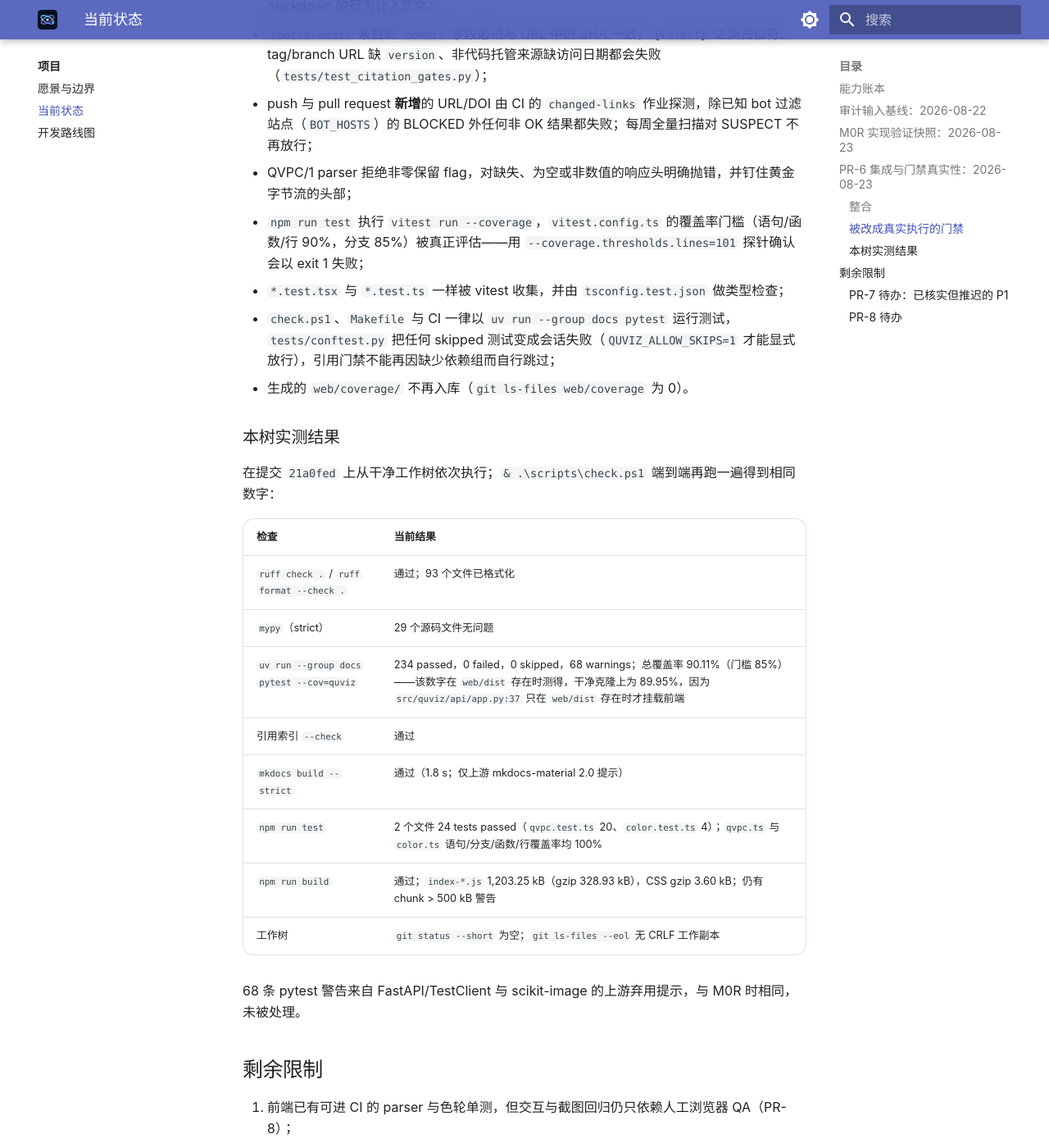
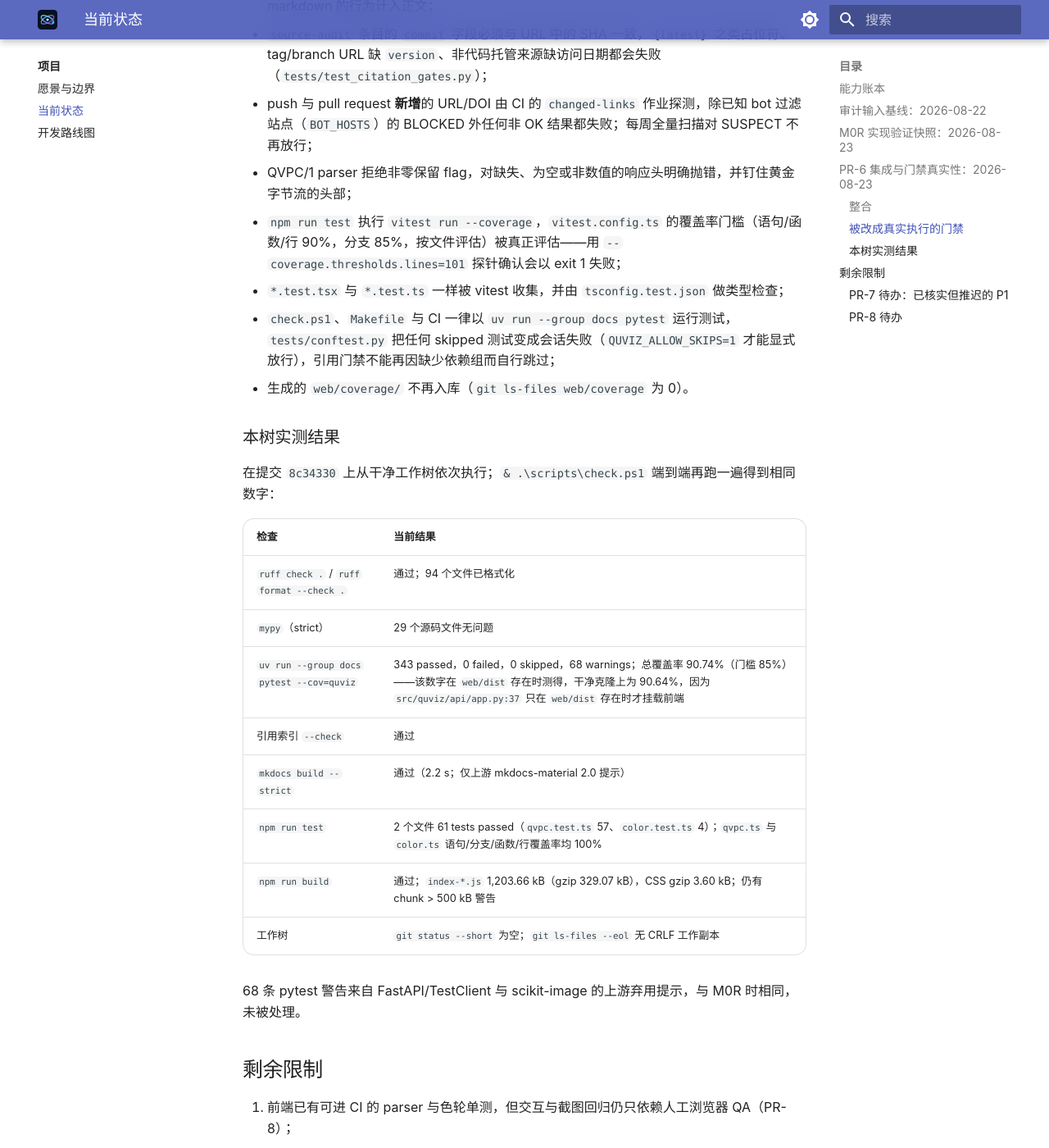
Before and after one commit to longwarriors/Atmoic-quantum-visualization, an MkDocs documentation site: the page built from docs/project/status.md, in a window 1280 px wide and 1400 px high, scrolled down 3228 px. Shown: the whole window at 82% size. Built offline with MkDocs 1.6.1 and Material for MkDocs 9.7.7, drawn with Linux system fonts in a browser that asks for light colours; some of the changed text lies outside the part shown.

Commit message:
docs: refresh PR-6 measured numbers

```diff
--- a/docs/project/status.md
+++ b/docs/project/status.md
@@ -17,7 +17,7 @@
 | $sp^3$ 系数与四面体方向 | 正交性与方向测试通过 | 尚不是完整点群/SALC 系统，未接入 UI |
 | 1D 网格契约 | 坐标、间距和边界测试通过 | 还没有 TISE/TDSE 求解器 |
 | HTTP API 与 QVPC/1 | API、二进制与 OpenAPI schema 测试通过 | 点云 binary 与 metadata 使用同参数 sidecar 请求 |
-| React/Three.js 场景 | 生产构建通过；QVPC/1 parser 与相位色轮的 vitest 单测（24 项）带强制覆盖率门槛；2pz、3dz² 浏览器视觉复核通过 | 视觉回归仍是人工检查（PR-8）；主 bundle 1,203 kB（gzip 329 kB）尚待拆分 |
+| React/Three.js 场景 | 生产构建通过；QVPC/1 parser 与相位色轮的 vitest 单测（61 项）带强制覆盖率门槛；2pz、3dz² 浏览器视觉复核通过 | 视觉回归仍是人工检查（PR-8）；主 bundle 1,203 kB（gzip 329 kB）尚待拆分 |
 | 引用与 MkDocs | 引用键、orphan 条目、`source-audit` 条目的 commit/SHA/URL 一致性、生成索引、Markdown 字节级完整性与 strict build 受门禁保护；push 与 pull request 新增链接由 CI 探测 | 已存在外链的腐烂只由每周扫描发现；引用内容漂移没有任何检查 |
 
 ## 审计输入基线：2026-08-22
@@ -65,24 +65,24 @@ P0 解析门禁、概率流 representation、M1 解析叠加态、引用系统
 - `source-audit` 条目的 `commit` 字段必须与 URL 中的 SHA 一致，`{latest}` 之类占位符、tag/branch URL 缺 `version`、非代码托管来源缺访问日期都会失败（`tests/test_citation_gates.py`）；
 - push 与 pull request **新增**的 URL/DOI 由 CI 的 `changed-links` 作业探测，除已知 bot 过滤站点（`BOT_HOSTS`）的 BLOCKED 外任何非 OK 结果都失败；每周全量扫描对 SUSPECT 不再放行；
 - QVPC/1 parser 拒绝非零保留 flag，对缺失、为空或非数值的响应头明确抛错，并钉住黄金字节流的头部；
-- `npm run test` 执行 `vitest run --coverage`，`vitest.config.ts` 的覆盖率门槛（语句/函数/行 90%，分支 85%）被真正评估——用 `--coverage.thresholds.lines=101` 探针确认会以 exit 1 失败；
+- `npm run test` 执行 `vitest run --coverage`，`vitest.config.ts` 的覆盖率门槛（语句/函数/行 90%，分支 85%，按文件评估）被真正评估——用 `--coverage.thresholds.lines=101` 探针确认会以 exit 1 失败；
 - `*.test.tsx` 与 `*.test.ts` 一样被 vitest 收集，并由 `tsconfig.test.json` 做类型检查；
 - `check.ps1`、`Makefile` 与 CI 一律以 `uv run --group docs pytest` 运行测试，`tests/conftest.py` 把任何 skipped 测试变成会话失败（`QUVIZ_ALLOW_SKIPS=1` 才能显式放行），引用门禁不能再因缺少依赖组而自行跳过；
 - 生成的 `web/coverage/` 不再入库（`git ls-files web/coverage` 为 0）。
 
 ### 本树实测结果
 
-在提交 `21a0fed` 上从干净工作树依次执行；`& .\scripts\check.ps1` 端到端再跑一遍得到相同数字：
+在提交 `8c34330` 上从干净工作树依次执行；`& .\scripts\check.ps1` 端到端再跑一遍得到相同数字：
 
 | 检查 | 当前结果 |
 |---|---|
-| `ruff check .` / `ruff format --check .` | 通过；93 个文件已格式化 |
+| `ruff check .` / `ruff format --check .` | 通过；94 个文件已格式化 |
 | `mypy`（strict） | 29 个源码文件无问题 |
-| `uv run --group docs pytest --cov=quviz` | 234 passed，0 failed，0 skipped，68 warnings；总覆盖率 90.11%（门槛 85%）——该数字在 `web/dist` 存在时测得，干净克隆上为 89.95%，因为 `src/quviz/api/app.py:37` 只在 `web/dist` 存在时才挂载前端 |
+| `uv run --group docs pytest --cov=quviz` | 343 passed，0 failed，0 skipped，68 warnings；总覆盖率 90.74%（门槛 85%）——该数字在 `web/dist` 存在时测得，干净克隆上为 90.64%，因为 `src/quviz/api/app.py:37` 只在 `web/dist` 存在时才挂载前端 |
 | 引用索引 `--check` | 通过 |
-| `mkdocs build --strict` | 通过（1.8 s；仅上游 mkdocs-material 2.0 提示） |
-| `npm run test` | 2 个文件 24 tests passed（`qvpc.test.ts` 20、`color.test.ts` 4）；`qvpc.ts` 与 `color.ts` 语句/分支/函数/行覆盖率均 100% |
-| `npm run build` | 通过；`index-*.js` 1,203.25 kB（gzip 328.93 kB），CSS gzip 3.60 kB；仍有 chunk > 500 kB 警告 |
+| `mkdocs build --strict` | 通过（2.2 s；仅上游 mkdocs-material 2.0 提示） |
+| `npm run test` | 2 个文件 61 tests passed（`qvpc.test.ts` 57、`color.test.ts` 4）；`qvpc.ts` 与 `color.ts` 语句/分支/函数/行覆盖率均 100% |
+| `npm run build` | 通过；`index-*.js` 1,203.66 kB（gzip 329.07 kB），CSS gzip 3.60 kB；仍有 chunk > 500 kB 警告 |
 | 工作树 | `git status --short` 为空；`git ls-files --eol` 无 CRLF 工作副本 |
 
 68 条 pytest 警告来自 FastAPI/TestClient 与 scikit-image 的上游弃用提示，与 M0R 时相同，未被处理。
```
